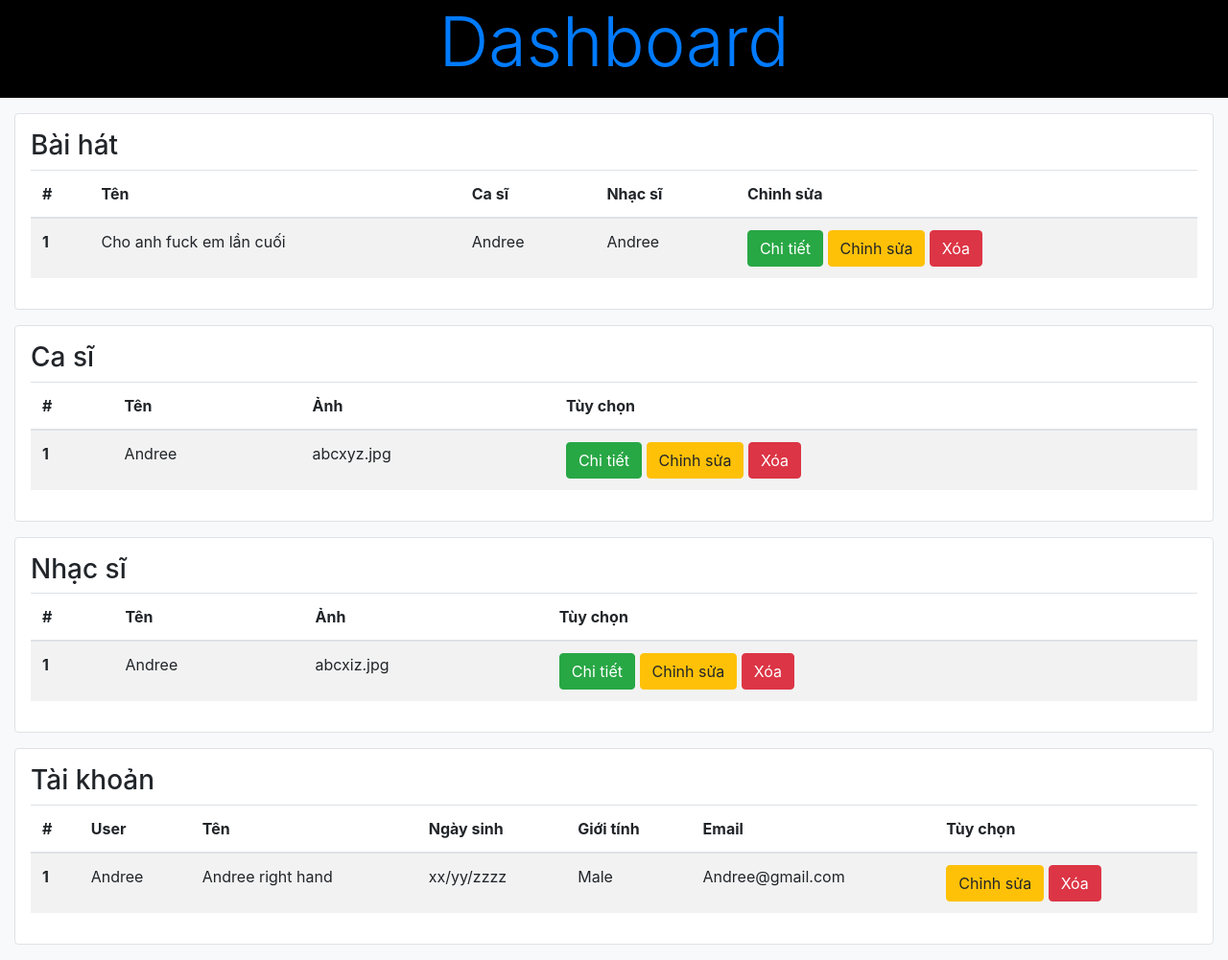
After one commit to an-nt-techdev/Basic-SE-LanSongXanh-Web, a PHP site: page /LanXongXanh/View/dashboard.php in a window 1280 px wide. The commit adds this page. Shown: the whole page at 96% size. Run offline with PHP 8.4, Linux system fonts and the light colour scheme; some libraries are stand-ins or nearby versions.

Commit message:
add dashboard

```diff
--- /dev/null
+++ b/Controller/dashboardController.php
@@ -0,0 +1,3 @@
+<?php
+    require_once SITE_ROOT.'/View/dashboard.php';
+?>
--- /dev/null
+++ b/View/dashboard.php
@@ -0,0 +1,151 @@
+<!DOCTYPE html>
+<html>
+	<head>
+		<?php require_once('layout/head.php'); ?>
+	</head>
+
+	<body class="bg-light">
+
+		<div class="container-fluid">
+			<div class="row bg-black">
+                <p class="col-12 text-center display-3 text-primary">Dashboard</p>
+            </div>
+			<!-- End Header -->
+
+			<div class="row">
+                <div class="col-12">
+                    <div class="bg-white border rounded p-3 mt-3">
+                        <h3>Bài hát</h3>
+                        <table class="table table-striped">
+                            <thead>
+                                <tr>
+                                    <th scope="col">#</th>
+                                    <th scope="col">Tên</th>
+                                    <th scope="col">Ca sĩ</th>
+                                    <th scope="col">Nhạc sĩ</th>
+                                    <th scope="col">Chỉnh sửa</th>
+                                </tr>
+                            </thead>
+                            <tbody>
+                                <tr>
+                                    <th scope="row">1</th>
+                                    <td>Cho anh fuck em lần cuối</td>
+                                    <td>Andree</td>
+                                    <td>Andree</td>
+                                    <td>
+                                        <button class="btn btn-success">Chi tiết</button>
+                                        <button class="btn btn-warning">Chỉnh sửa</button>
+                                        <button class="btn btn-danger">Xóa</button>
+                                    </td>
+                                </tr>
+                            </tbody>
+                        </table>
+                    </div>
+                </div>
+            </div>
+            <!-- Song -->
+
+            <div class="row">
+                <div class="col-12">
+                    <div class="bg-white border rounded p-3 mt-3">
+                        <h3>Ca sĩ</h3>
+                        <table class="table table-striped">
+                            <thead>
+                                <tr>
+                                    <th scope="col">#</th>
+                                    <th scope="col">Tên</th>
+                                    <th scope="col">Ảnh</th>
+                                    <th scope="col">Tùy chọn</th>
+                                </tr>
+                            </thead>
+                            <tbody>
+                                <tr>
+                                    <th scope="row">1</th>
+                                    <td>Andree</td>
+                                    <td>abcxyz.jpg</td>
+                                    <td>
+                                        <button class="btn btn-success">Chi tiết</button>
+                                        <button class="btn btn-warning">Chỉnh sửa</button>
+                                        <button class="btn btn-danger">Xóa</button>
+                                    </td>
+                                </tr>
+                            </tbody>
+                        </table>
+                    </div>
+                </div>
+            </div>
+            <!-- Singer -->
+
+            <div class="row">
+                <div class="col-12">
+                    <div class="bg-white border rounded p-3 mt-3">
+                        <h3>Nhạc sĩ</h3>
+                        <table class="table table-striped">
+                            <thead>
+                                <tr>
+                                    <th scope="col">#</th>
+                                    <th scope="col">Tên</th>
+                                    <th scope="col">Ảnh</th>
+                                    <th scope="col">Tùy chọn</th>
+                                </tr>
+                            </thead>
+                            <tbody>
+                                <tr>
+                                    <th scope="row">1</th>
+                                    <td>Andree</td>
+                                    <td>abcxiz.jpg</td>
+                                    <td>
+                                        <button class="btn btn-success">Chi tiết</button>
+                                        <button class="btn btn-warning">Chỉnh sửa</button>
+                                        <button class="btn btn-danger">Xóa</button>
+                                    </td>
+                                </tr>
+                            </tbody>
+                        </table>
+                    </div>
+                </div>
+            </div>
+            <!-- Composer -->
+
+            <div class="row">
+                <div class="col-12">
+                    <div class="bg-white border rounded p-3 my-3">
+                        <h3>Tài khoản</h3>
+                        <table class="table table-striped">
+                            <thead>
+                                <tr>
+                                    <th scope="col">#</th>
+                                    <th scope="col">User</th>
+                                    <th scope="col">Tên</th>
+                                    <th scope="col">Ngày sinh</th>
+                                    <th scope="col">Giới tính</th>
+                                    <th scope="col">Email</th>
+                                    <th scope="col">Tùy chọn</th>
+                                </tr>
+                            </thead>
+                            <tbody>
+                                <tr>
+                                    <th scope="row">1</th>
+                                    <td>Andree</td>
+                                    <td>Andree right hand</td>
+                                    <td>xx/yy/zzzz</td>
+                                    <td>Male</td>
+                                    <td>Andree@gmail.com</td>
+                                    <td>
+                                        <button class="btn btn-warning">Chỉnh sửa</button>
+                                        <button class="btn btn-danger">Xóa</button>
+                                    </td>
+                                </tr>
+                            </tbody>
+                        </table>
+                    </div>
+                </div>
+            </div>
+            <!-- Composer -->
+		</div>
+
+
+		<?php require_once('layout/loadScript.php'); ?>
+
+	</body>
+</html>
--- a/index.php
+++ b/index.php
@@ -22,7 +22,7 @@ else
 			$page = $_GET['page'];
 			switch ($page) {
 				case 'ad':
-					require_once SITE_ROOT."ad";
+					require_once SITE_ROOT."/Controller/dashboardController.php";
 					break;
 
 				case 'infor':
```
